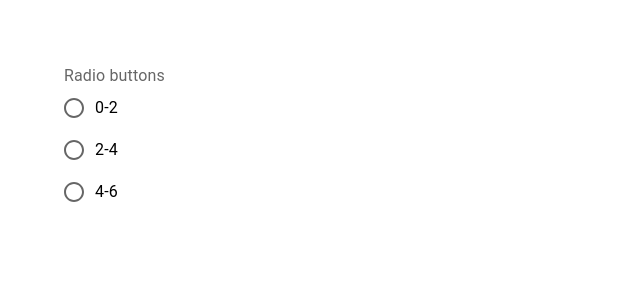
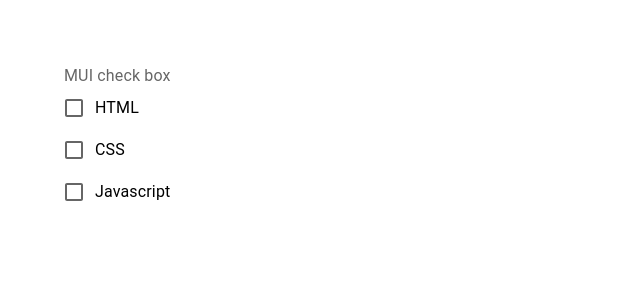
Before and after one commit to Milad1412/mui-course, a React (Create React App) app: page / in a window 1280 px wide. Shown: the top 300 px of the page, without its empty margins (0-640 px from the left). Built offline with nearby package versions, Linux system fonts and the light colour scheme.

Commit message:
checkbox

```diff
--- a/src/App.tsx
+++ b/src/App.tsx
@@ -1,5 +1,6 @@
 import "./App.css";
-import MuiRadioButton from "./components/MuiRadioButton";
+import MuiCheckbox from "./components/MuiCheckbox";
+// import MuiRadioButton from "./components/MuiRadioButton";
 // import MuiTextField from './components/MuiTextField';
 // import MuiButton from "./components/MuiButton";
 // import MuiTypography from './components/MuiTypography';
@@ -10,7 +11,8 @@ function App() {
       {/* <MuiButton /> */}
       {/* <MuiTypography /> */}
       {/* <MuiTextField /> */}
-      <MuiRadioButton />
+      {/* <MuiRadioButton /> */}
+      <MuiCheckbox />
     </div>
   );
 }
--- /dev/null
+++ b/src/components/MuiCheckbox.tsx
@@ -0,0 +1,49 @@
+import {
+  FormControl,
+  FormLabel,
+  FormGroup,
+  FormControlLabel,
+  Checkbox,
+} from "@mui/material";
+import { ChangeEvent, useState } from "react";
+
+const MuiCheckbox = () => {
+  const [isTnCAccepted, setIsTnCAccepted] = useState(false);
+  const [values, setValues] = useState<string[]>([]);
+  const handleChange = (e: ChangeEvent<HTMLInputElement>) => {
+    setIsTnCAccepted(e.target.checked);
+  };
+  const handleChangeValues = (e: ChangeEvent<HTMLInputElement>) => {
+    const index = values.findIndex((value) => value === e.target.value);
+    if (index === -1) {
+      setValues([...values, e.target.value]);
+    } else {
+      const clonedValues = [...values];
+      const filteredValues = clonedValues.filter(
+        (value) => value !== e.target.value
+      );
+      setValues(filteredValues);
+    }
+  };
+  return (
+    <div>
+      <FormControl>
+        <FormLabel>MUI check box</FormLabel>
+        {/* <FormControlLabel
+          control={<Checkbox checked={isTnCAccepted} onChange={handleChange} />}
+          label='I accept terms and conditions'
+        /> */}
+        <FormGroup onChange={handleChangeValues}>
+          <FormControlLabel control={<Checkbox value="html" />} label="HTML" />
+          <FormControlLabel control={<Checkbox value="css" />} label="CSS" />
+          <FormControlLabel
+            control={<Checkbox value="javascript" />}
+            label="Javascript"
+          />
+        </FormGroup>
+      </FormControl>
+    </div>
+  );
+};
+
+export default MuiCheckbox;
```
